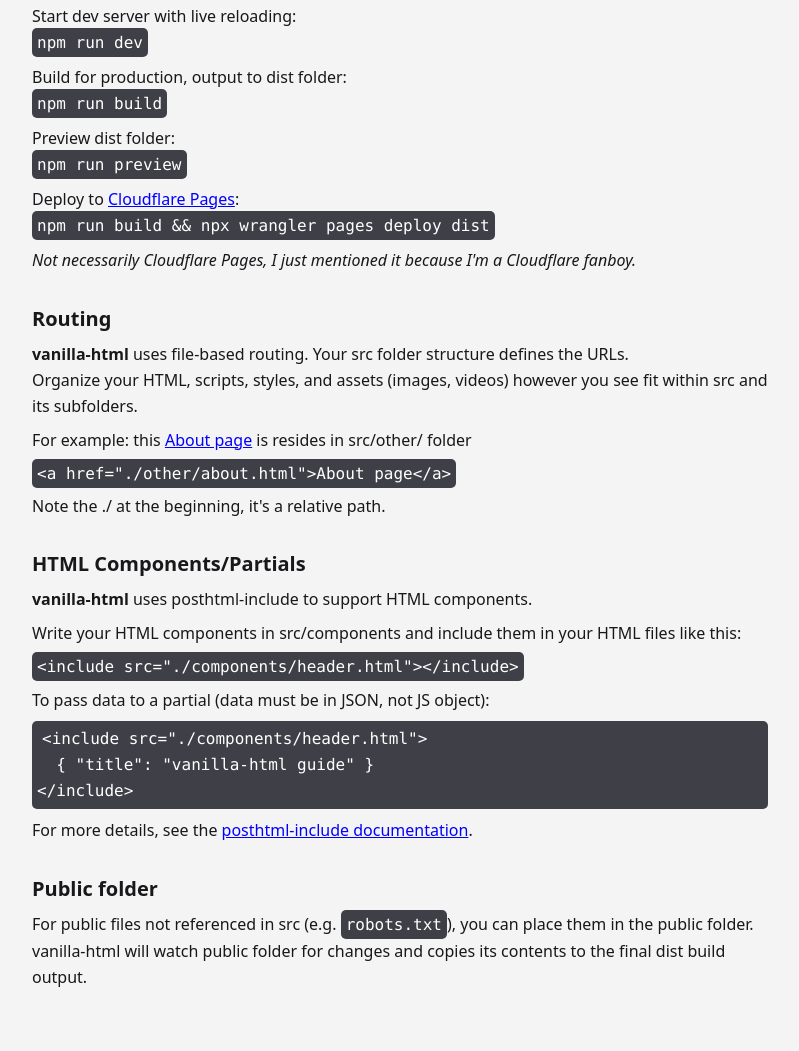
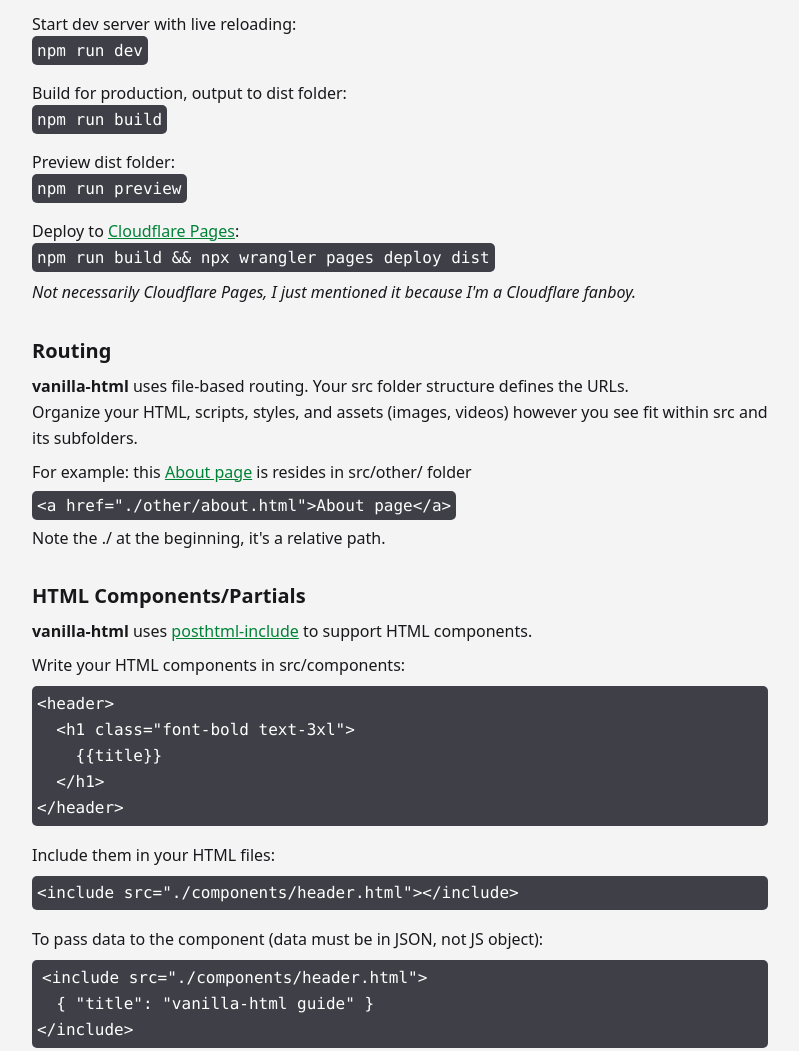
Before and after one commit to ducbao414/vanilla-html, a website built with Parcel: page src/docs.html in a window 1280 px wide. Shown: the part 307-1358 px from the top of the page, without its empty margins (240-1039 px from the left). Before the commit the page ends 1321 px from the top, so only its background shows below. Built offline with nearby package versions, Linux system fonts and the light colour scheme.

Commit message:
more on html component

```diff
--- a/src/components/header.html
+++ b/src/components/header.html
@@ -1,5 +1,5 @@
 <header>
-  <h1 class="font-bold text-3xl" x-text="hello">
+  <h1 class="font-bold text-3xl">
     {{title}}
 
     <a href="https://github.com/ducbao414/vanilla-html">
--- a/src/docs.html
+++ b/src/docs.html
@@ -18,7 +18,7 @@
     </include>
 
     <p class="my-2 leading-relaxed">
-      A Multi-Page Vanilla HTML Template with Modern DX (Tailwind, Live Reload, Partials, etc.)
+      A Multi-Page Vanilla HTML Template with Modern DX (Tailwind, Live Reload, Components, etc.)
     </p>
     <p class="my-2 leading-relaxed">
       <strong>vanilla-html</strong> is unopinionated and uses file-based routing (similar to the good old web).
@@ -37,25 +37,25 @@
       <code>npm create vanilla-html-site@latest</code>
     </p>
 
-    <p class="my-2 leading-relaxed">
+    <p class="mt-4 leading-relaxed">
       Start dev server with live reloading:
       <br>
       <code>npm run dev</code>
     </p>
 
-    <p class="my-2 leading-relaxed">
+    <p class="mt-4 leading-relaxed">
       Build for production, output to dist folder:
       <br>
       <code>npm run build</code>
     </p>
 
-    <p class="my-2 leading-relaxed">
+    <p class="mt-4 leading-relaxed">
       Preview dist folder:
       <br>
       <code>npm run preview</code>
     </p>
 
-    <p class="my-2 leading-relaxed">
+    <p class="mt-4 leading-relaxed">
       Deploy to <a href="https://pages.cloudflare.com/">Cloudflare Pages</a>:
       <br>
       <code>npm run build && npx wrangler pages deploy dist</code>
@@ -78,21 +78,29 @@
     <p class="my-2">Note the ./ at the beginning, it's a relative path.</p>
 
     <h2 class="text-xl font-bold mt-8">HTML Components/Partials</h2>
-    <p class="my-2 leading-relaxed"><strong>vanilla-html</strong> uses posthtml-include to support HTML components.</p>
+    <p class="my-2 leading-relaxed"><strong>vanilla-html</strong> uses <a href="https://github.com/posthtml/posthtml-include">posthtml-include</a> to support HTML components.</p>
 
-    <p class="my-2 leading-relaxed">Write your HTML components in src/components and include them in your HTML files
-      like this:</p>
+    <p class="my-2 leading-relaxed">Write your HTML components in src/components:</p>
 
-    <code>&lt;include src="./components/header.html"&gt;&lt;/include&gt;</code>
+    <pre class="my-2 leading-relaxed">&lt;header&gt;
+  &lt;h1 class="font-bold text-3xl"&gt;
+    {{title}}
+  &lt;/h1&gt;
+&lt;/header&gt;</pre>
 
-    <p class="my-2 leading-relaxed">To pass data to a partial (data must be in JSON, not JS object):</p>
+
+    <p class="mt-4 leading-relaxed">Include them in your HTML files:</p>
+
+    <pre class="my-2">&lt;include src="./components/header.html"&gt;&lt;/include&gt;</pre>
+
+    <p class="mt-4 leading-relaxed">To pass data to the component (data must be in JSON, not JS object):</p>
 
     <pre class="my-2 leading-relaxed"><code>&lt;include src="./components/header.html"&gt;
   { "title": "vanilla-html guide" }
 &lt;/include&gt;
 </code></pre>
 
-    <p class="my-2 leading-relaxed">For more details, see the <a href="https://github.com/posthtml/posthtml-include"
+    <p class="my-4 leading-relaxed">For more details, see the <a href="https://github.com/posthtml/posthtml-include"
         target="_blank">posthtml-include
         documentation</a>.</p>
 
--- a/src/index.html
+++ b/src/index.html
@@ -18,7 +18,7 @@
     </include>
 
     <p class="my-2 leading-relaxed">
-      A Multi-Page Vanilla HTML Template with Modern DX (Tailwind, Live Reload, Partials, etc.)
+      A Multi-Page Vanilla HTML Template with Modern DX (Tailwind, Live Reload, Components, etc.)
     </p>
     <p class="my-2 leading-relaxed">
       <strong>vanilla-html</strong> is unopinionated and uses file-based routing (similar to the good old web).
--- a/src/other/about.html
+++ b/src/other/about.html
@@ -19,7 +19,7 @@
      <p class="my-4">below is an image (src/bliss.jpg)</p>
      <code class="my-4">&lt;img class=&quot;max-w-full&quot; src=&quot;../bliss.jpg&quot;&gt;</code>
 
-     <img class="max-w-full my-4" src="../bliss.jpg" >
+     <img class="max-w-full my-4 dark:opacity-70" alt="windows xp bliss" src="../bliss.jpg" >
   </div>
 
   </body>
--- a/src/style.css
+++ b/src/style.css
@@ -24,7 +24,7 @@
 
 .guide a {
   text-decoration: underline;
-  color: blue;
+  color: oklch(52.7% 0.154 150.069);
 }
 
 @media (prefers-color-scheme: dark) {
```
